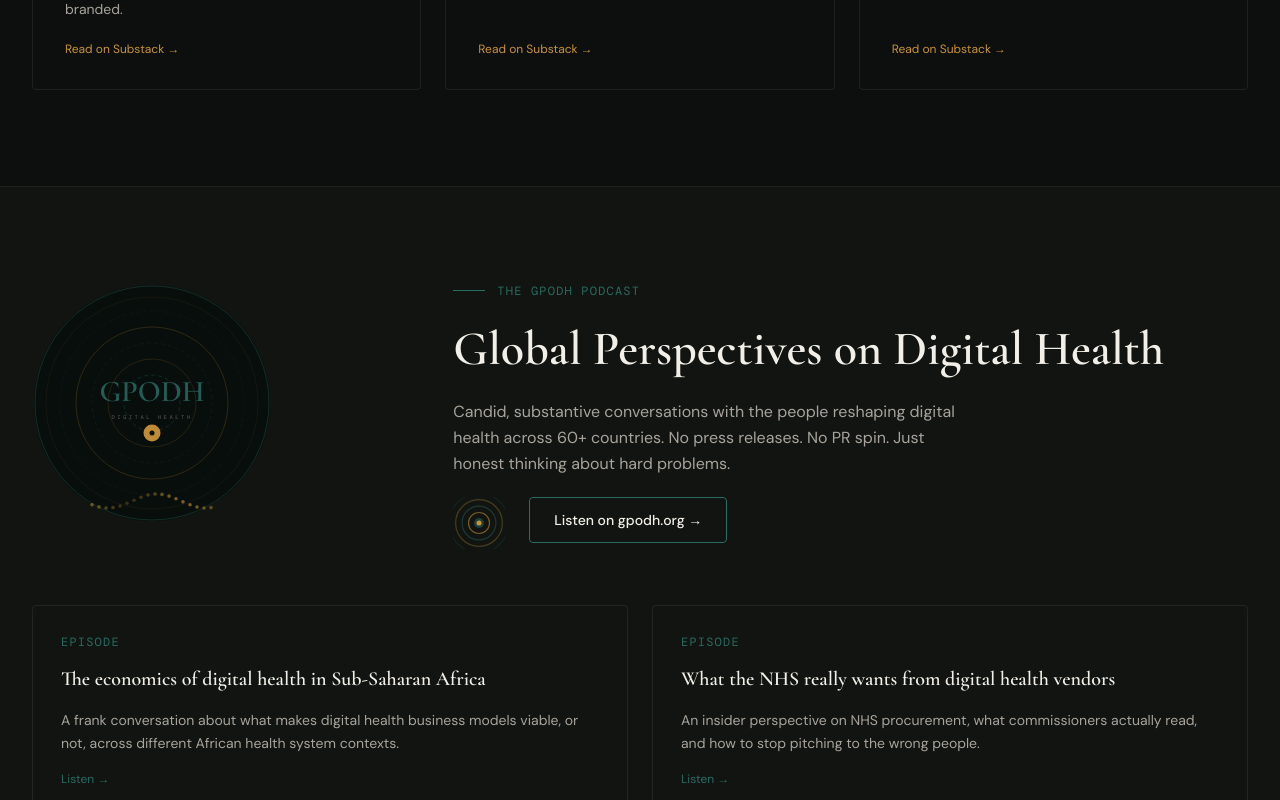
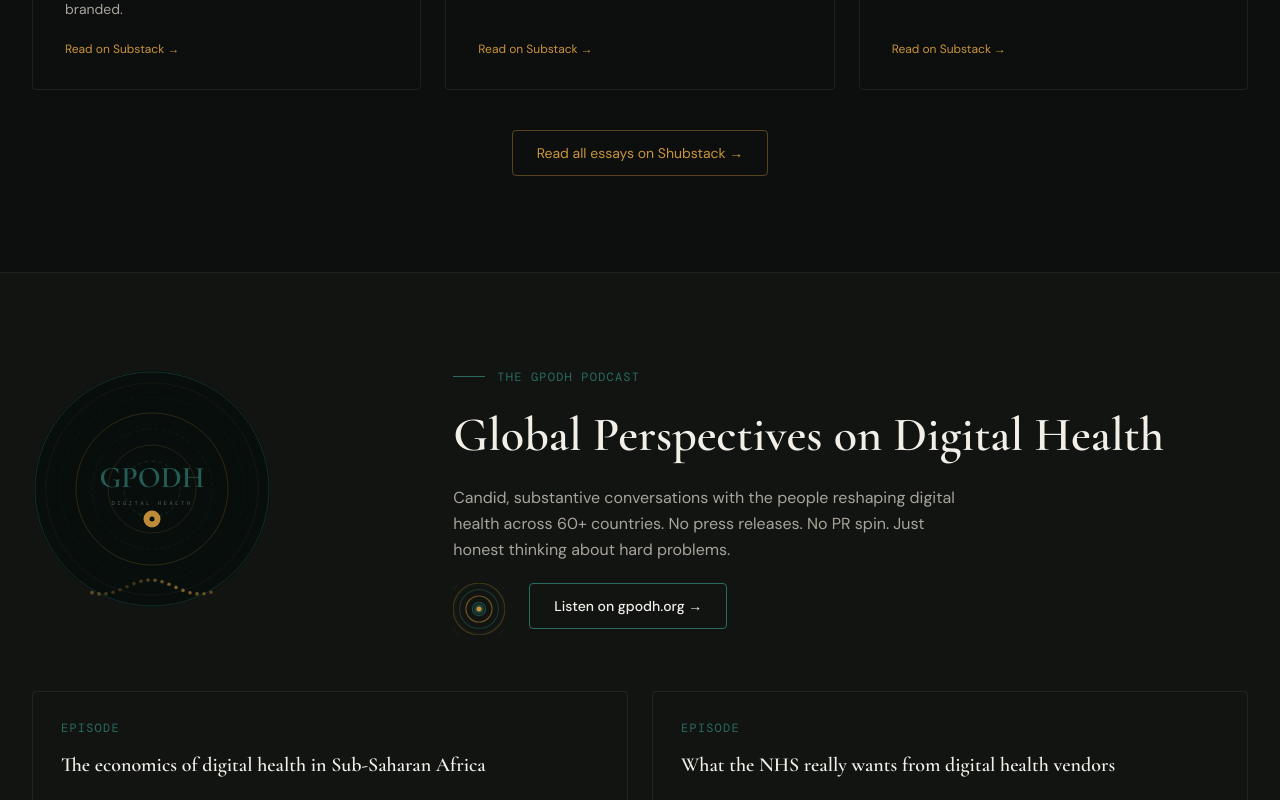
Before and after one commit to Samwoodhouse1982/shubs-new-site, a Next.js app: page /thinking in a window 1280 px wide. Shown: the part 1320-2120 px from the top of the page. Built offline with nearby package versions, Linux system fonts and the light colour scheme.

Commit message:
Add 'Read all essays on Shubstack' link after article tiles on Thinking page
Co-Authored-By: Claude Sonnet 4.6 <noreply@anthropic.com>

```diff
--- a/src/app/thinking/page.tsx
+++ b/src/app/thinking/page.tsx
@@ -163,6 +163,18 @@ export default function ThinkingPage() {
               </FadeIn>
             ))}
           </div>
+
+          <FadeIn delay={520} className="flex justify-center mt-10">
+            <a
+              href="https://shubstack.substack.com?utm_source=sandiq&utm_medium=website&utm_campaign=thinking"
+              target="_blank"
+              rel="noopener noreferrer"
+              className="inline-flex items-center gap-2 px-6 py-3 text-sm border border-[#C9933A]/40 text-[#C9933A] rounded hover:bg-[#C9933A]/10 hover:border-[#C9933A] transition-colors duration-200"
+              style={{ fontFamily: "var(--font-dm-sans)" }}
+            >
+              Read all essays on Shubstack →
+            </a>
+          </FadeIn>
         </div>
       </section>
 
```
